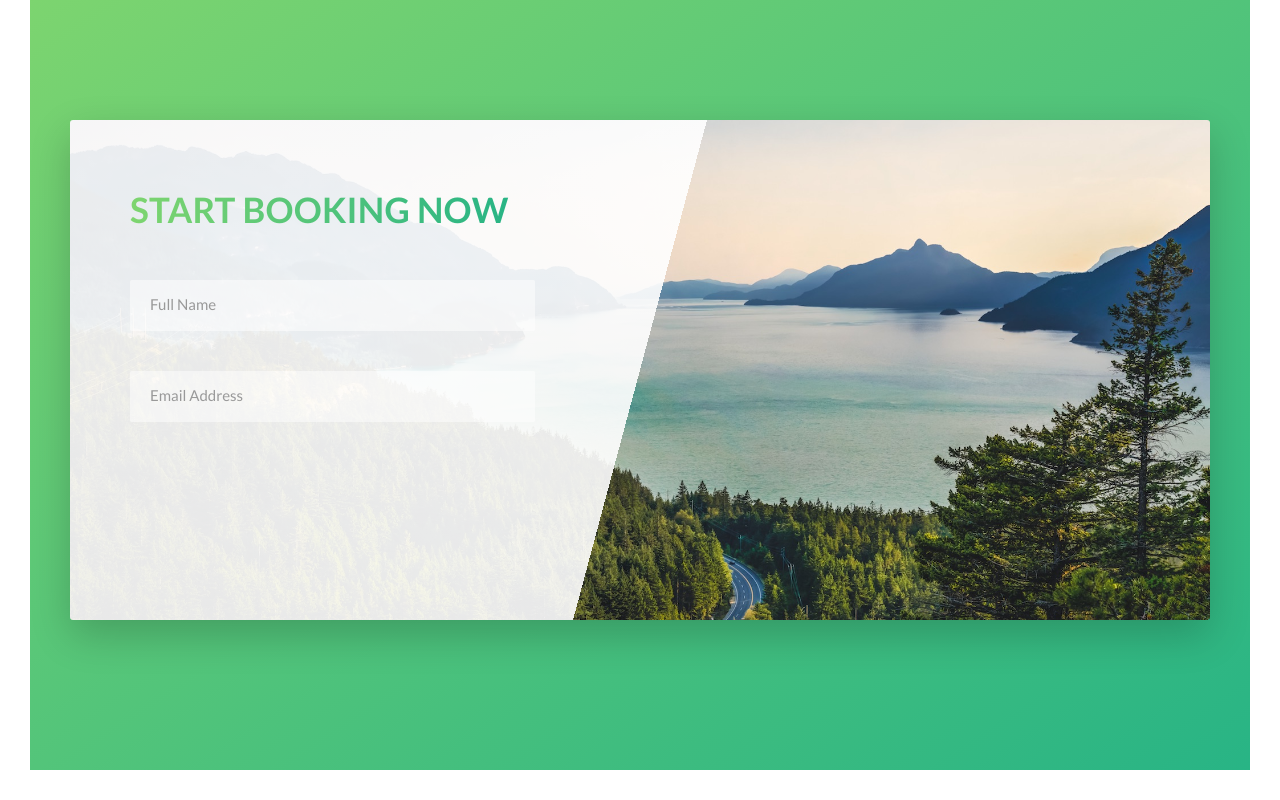
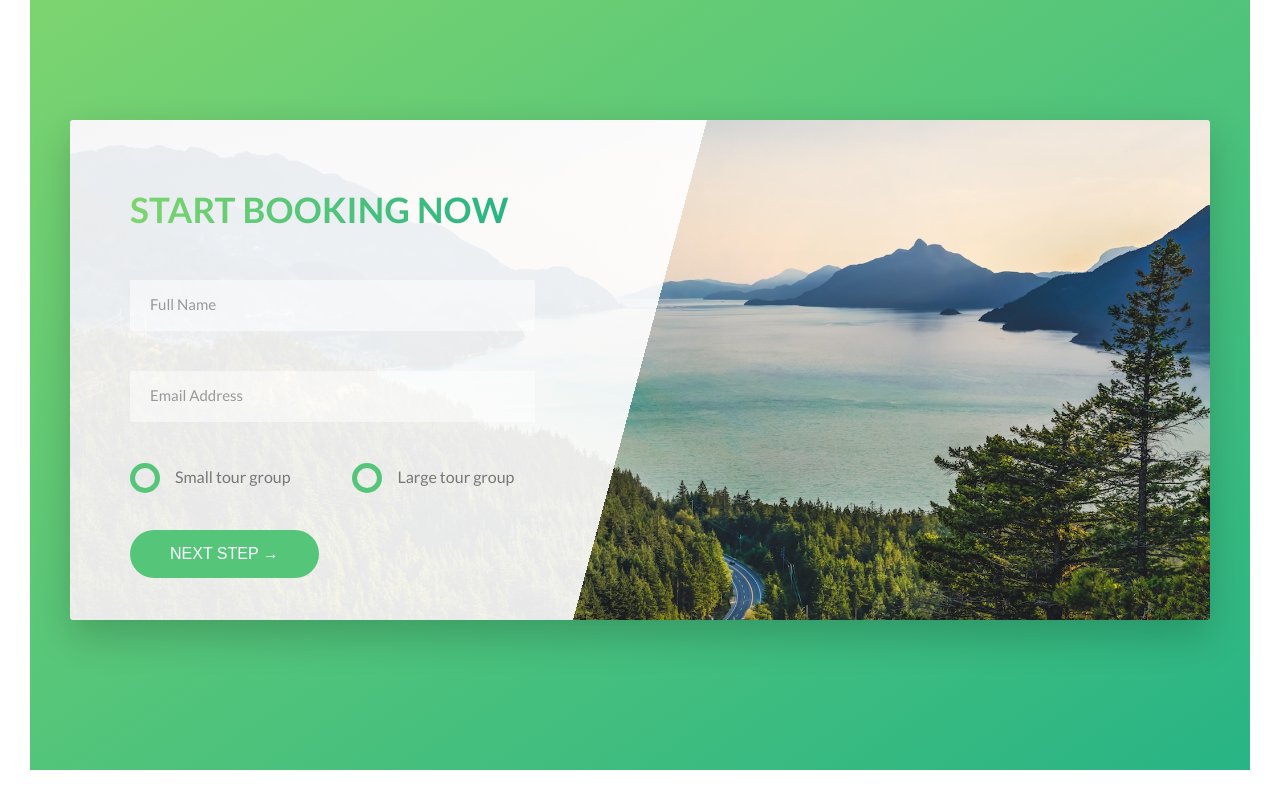
Before and after one commit to FatemehShojaei/Natours, a website: page index.html in a window 1280 px wide. Shown: the part 4527-5327 px from the top of the page. Drawn offline with Linux system fonts and the light colour scheme.

Commit message:
bokking section is completed

```diff
--- a/index.html
+++ b/index.html
@@ -336,6 +336,38 @@
                   />
                   <label for="email" class="form__label">Email Address</label>
                 </div>
+
+                <div class="form__group u-margin-bottom-medium">
+                  <div class="form__radio-group">
+                    <input
+                      type="radio"
+                      class="form__radio-input"
+                      id="small"
+                      name="size"
+                    />
+                    <label for="small" class="form__radio-label">
+                      <span class="form__radio-button"></span> Small tour
+                      group</label
+                    >
+                  </div>
+
+                  <div class="form__radio-group">
+                    <input
+                      type="radio"
+                      class="form__radio-input"
+                      id="large"
+                      name="size"
+                    />
+                    <label for="large" class="form__radio-label"
+                      ><span class="form__radio-button"></span> Large tour
+                      group</label
+                    >
+                  </div>
+                </div>
+
+                <div class="form__group">
+                  <button class="btn btn--green">Next step &rarr;</button>
+                </div>
               </form>
             </div>
           </div>
--- a/sass/base/_utilities.scss
+++ b/sass/base/_utilities.scss
@@ -1,19 +1,19 @@
 .u-center-text {
-  text-align: center;
+  text-align: center !important;
 }
 .u-margin-bottom-small {
-  margin-bottom: 1.5rem;
+  margin-bottom: 1.5rem !important;
 }
 .u-margin-bottom-medium {
-  margin-bottom: 4rem;
+  margin-bottom: 4rem !important;
 }
 .u-margin-bottom-big {
-  margin-bottom: 8rem;
+  margin-bottom: 8rem !important;
 }
 .u-margin-top-big {
-  margin-top: 8rem;
+  margin-top: 8rem !important;
 }
 
 .u-margin-top-huge {
-  margin-top: 10rem;
+  margin-top: 10rem !important;
 }
--- a/sass/components/_button.scss
+++ b/sass/components/_button.scss
@@ -1,4 +1,5 @@
 .btn {
+  &,
   &:link,
   &:visited {
     text-transform: uppercase;
@@ -9,6 +10,10 @@
     transition: all 0.2s;
     position: relative;
     font-size: $default-font-size;
+
+    //change for the <button> element
+    border: none;
+    cursor: pointer;
   }
 
   &:hover {
@@ -20,7 +25,9 @@
     }
   }
 
-  &:active {
+  &:active,
+  &:focus {
+    outline: none;
     transform: translateY(-0.1rem);
     box-shadow: 0 0.5rem 1rem rgba($color-black, 0.2);
   }
--- a/sass/components/_form.scss
+++ b/sass/components/_form.scss
@@ -14,6 +14,7 @@
     border-bottom: 3px solid transparent;
     width: 90%;
     display: block;
+    transition: all 0.3s;
 
     &:focus {
       outline: none;
@@ -44,4 +45,50 @@
     visibility: hidden;
     transform: translateY(-4rem);
   }
+
+  &__radio-group {
+    width: 49%;
+    display: inline-block;
+  }
+
+  &__radio-input {
+    display: none;
+  }
+
+  &__radio-label {
+    font-size: $default-font-size;
+    cursor: pointer;
+    padding-left: 4.5rem;
+    position: relative;
+  }
+
+  &__radio-button {
+    height: 3rem;
+    width: 3rem;
+    border: 5px solid $color-primary;
+    border-radius: 50%;
+    display: inline-block;
+    position: absolute;
+    left: 0;
+    top: -0.4rem;
+
+    &::after {
+      content: "";
+      display: block;
+      width: 1.3rem;
+      height: 1.3rem;
+      border-radius: 50%;
+      position: absolute;
+      top: 50%;
+      left: 50%;
+      transform: translate(-50%, -50%);
+      background-color: $color-primary;
+      opacity: 0;
+      transition: opacity 0.2;
+    }
+  }
+
+  &__radio-input:checked ~ &__radio-label &__radio-button::after {
+    opacity: 1;
+  }
 }
```
Also changed, not shown: css/style.css.
